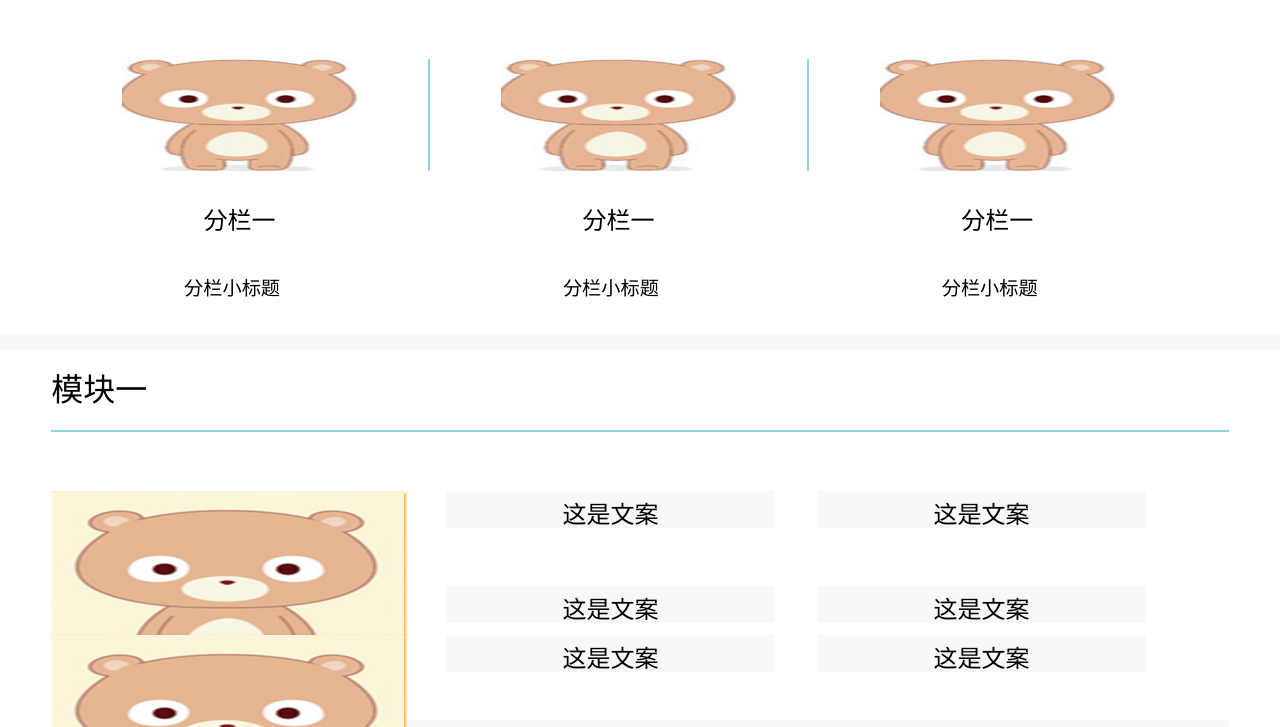
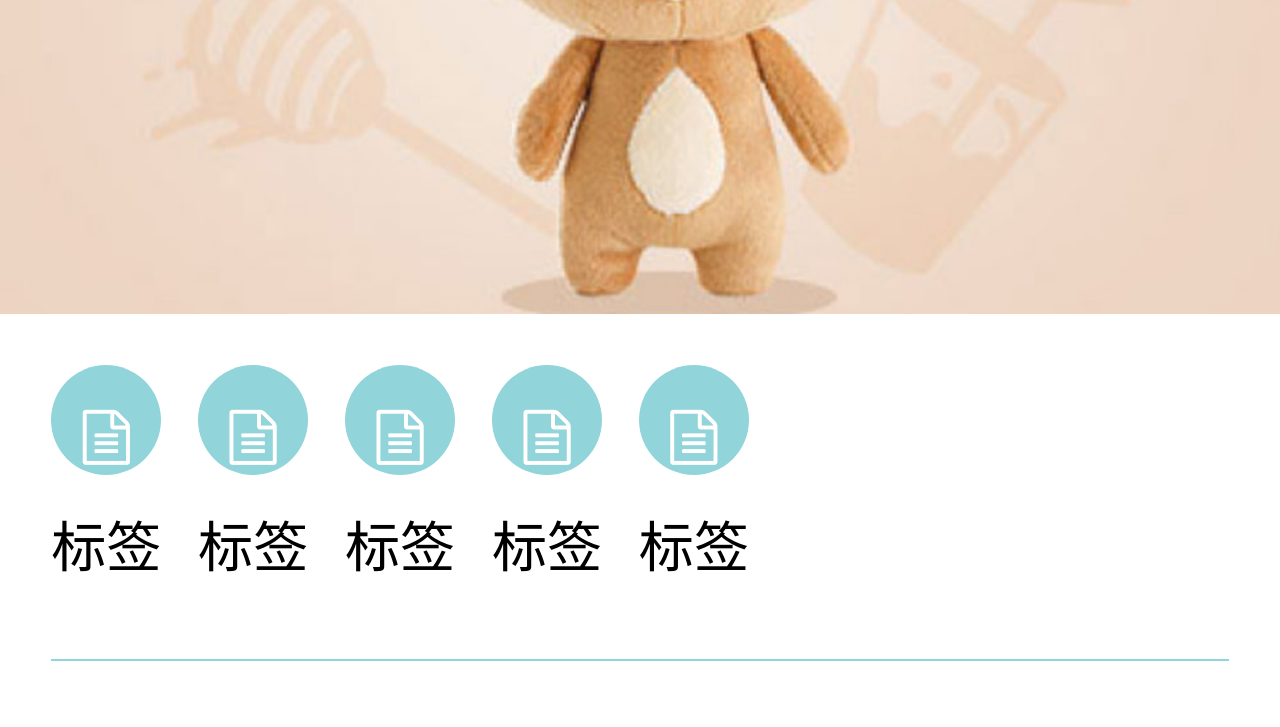
Before and after one commit to GuangzhuL/SchoolOfBaidu, a website: page SchoolXiaowei/task11/html/index.html in a window 1280 px wide. Shown: the part 641-1368 px from the top of the page. Drawn offline with Linux system fonts and the light colour scheme.

Commit message:
任务十一和任务十六完成（任务十一已完成顺利缩放）

```diff
--- a/SchoolXiaowei/task11/html/index.html
+++ b/SchoolXiaowei/task11/html/index.html
@@ -8,6 +8,18 @@
     <link rel="stylesheet" href="../css/index.css">
     <link rel="stylesheet" href="../css/font-awesome.min.css">
     <title>task11</title>
+    <script type="text/javascript">
+        (function(window){
+            var width = window.screen.width;
+            var html = document.getElementsByTagName("html")[0];
+            html.style.fontSize = width / 21.78 + "px";
+            console.log(html.style.fontSize);
+            window.onresize = function(){
+                var width = window.screen.width;
+                html.style.fontSize = width / 21.78 + "px";
+            }
+        })(window);
+    </script>
 </head>
 <body>
     <header>
--- a/SchoolXiaowei/task11/less/index.less
+++ b/SchoolXiaowei/task11/less/index.less
@@ -8,7 +8,6 @@
 // 基准样式
 body {
     font-family: "Microsoft YaHei";
-    font-size: 16px;
 }
 
 // header开始
@@ -16,6 +15,7 @@
     max-width: 100%;
     height: 3rem;
     text-align: center;
+    font-size: 1rem;
     line-height: 3rem;
     color: @white;
     background: @bagBlue;
@@ -71,26 +71,28 @@
         height: 8rem;
         margin: 4%;
         border-bottom: 2px solid @bagBlue;
+        display: flex;
+        flex-direction: row;
         li {
             position: relative;
-            float: left;
             display: block;
-            width: 16%;
-            height: 4rem;
-            border-radius: 50%;
+            width: 3rem;
+            height: 3rem;
+            border-radius: 1.5rem;
             line-height: 4rem;
             background-color: @bagBlue;
-            margin-right: 4%;
+            margin-right: 1rem;
             text-align: center;
             color: @white;
-            font-size: 2rem;
+            font-size: 1.5rem;
             cursor: pointer;
         }
         span {
             position: absolute;
             top: 100%;
+            left: -0.5rem;
             display: block;
-            width: 111%;
+            width: 4rem;
             color: @black;
         }
     }
@@ -102,8 +104,9 @@
     height: 14rem;
     padding: 4%;
     border-bottom: 1rem solid @background;
+    display: flex;
+    flex-direction: row;
     div {
-        float: left;
         position: relative;
         width: 20%;
         height: 7rem;
@@ -120,7 +123,7 @@
             padding-top: 15%;
         }
         h1 {
-            font-size: 1.5rem;
+            font-size: 1.3rem;
         }
         h2 {
             position: absolute;
@@ -139,7 +142,7 @@
 .module {
     display: flex;
     max-width: 100%;
-    height: 400px;
+    height: 18.36rem;
     padding: 0 4%;
     flex-direction: column;
     h1 {
@@ -155,7 +158,7 @@
         height: 36%;
         .image {
             width: 30%;
-            height: 100%;
+            height: 5rem;
             box-shadow: 2px 2px 2px #ffb935;
         }
         div {
@@ -178,21 +181,21 @@
             height: 45%;
             margin-left: 5%;
             margin-bottom: 7%;
-            font-size: 1.5rem;
+            font-size: 1rem;
             text-align: center;
             line-height: 3rem;
             background: @background;
         }
     }
     section:last-child {
-        border-bottom: 20px solid @background;
+        border-bottom: 1rem solid @bagBlue;
     }
 }
 
 // article2开始
 .article2 {
     max-width: 100%;
-    height: 330px;
+    height: 15.15rem;
     margin: 4%;
     section {
         width: 100%;
@@ -232,7 +235,7 @@
 // article3
 .article3 {
     max-width: 100%;
-    height: 330px;
+    height: 15.15rem;
     margin: 8%; //上下margin塌陷原理，所以margin要加倍
     h1 {
         width: 100%;
```
Also changed, not shown: SchoolXiaowei/task11/css/index.css.
